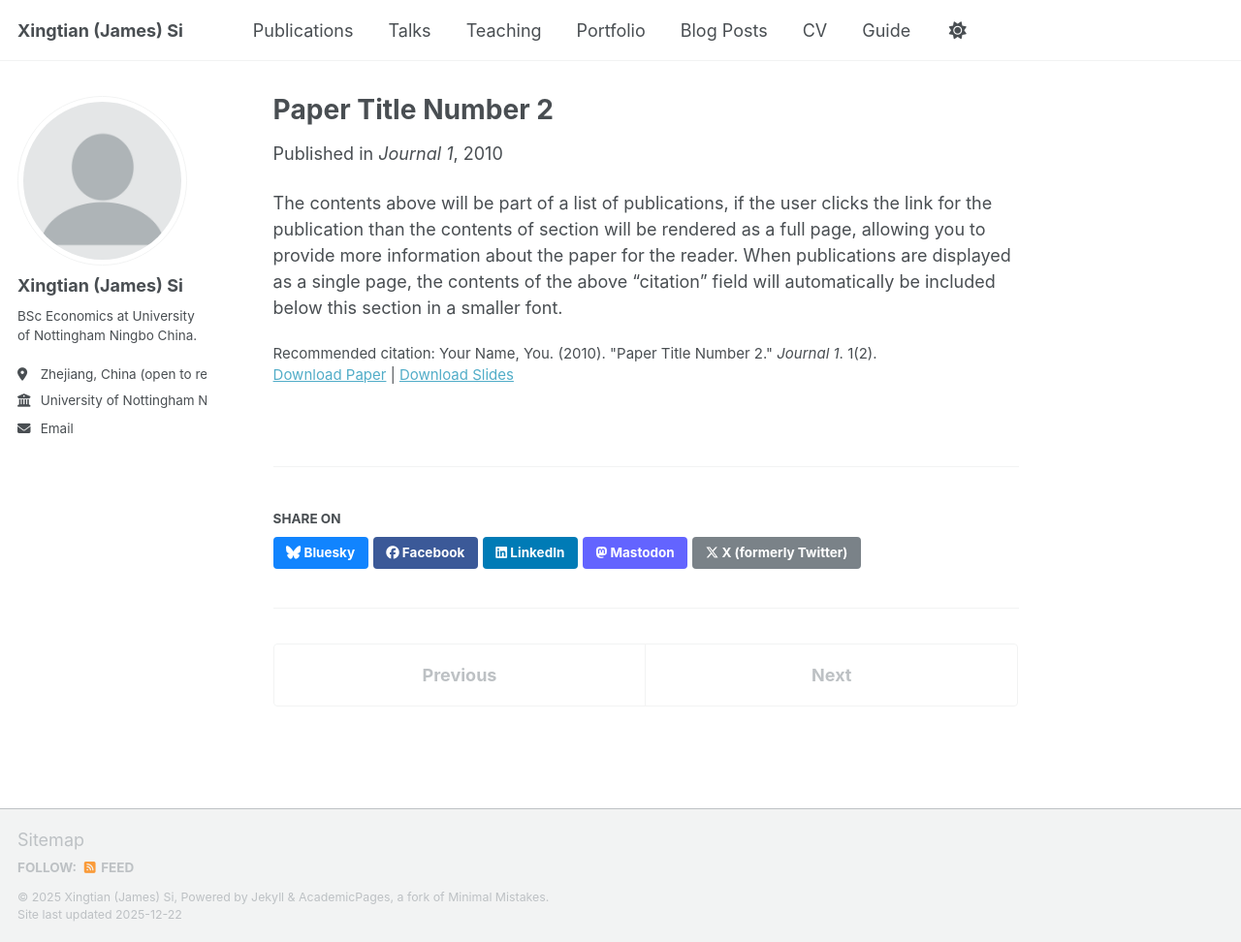
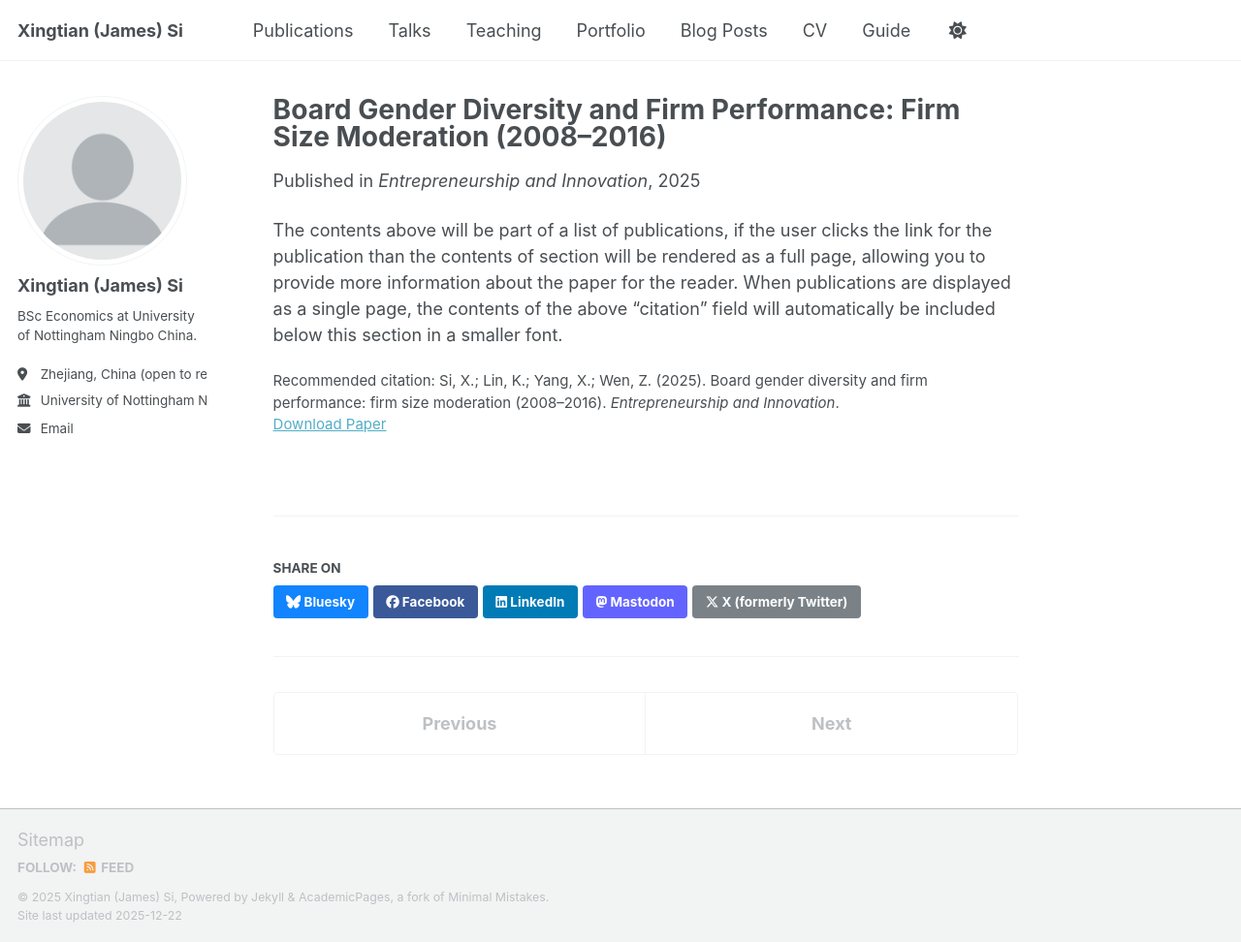
Before and after one commit to sixingtian/sixingtian.github.io, a Jekyll site: the page built from _publications/2010-10-01-paper-title-number-2.md, in a window 1280 px wide and 972 px high. Shown: the whole window at 97% size. Built offline with Jekyll 4.4.1, drawn with Linux system fonts in a browser that asks for light colours; a script bundle is joined from its source files by our own code; library files that are not in the unit come from our copies.

Commit message:
Update publication details for Paper Title Number 2

```diff
--- a/_publications/2010-10-01-paper-title-number-2.md
+++ b/_publications/2010-10-01-paper-title-number-2.md
@@ -1,14 +1,12 @@
 ---
-title: "Paper Title Number 2"
+title: "Board Gender Diversity and Firm Performance: Firm Size Moderation (2008–2016)"
 collection: publications
-category: manuscripts
-permalink: /publication/2010-10-01-paper-title-number-2
-excerpt: 'This paper is about the number 2. The number 3 is left for future work.'
-date: 2010-10-01
-venue: 'Journal 1'
-slidesurl: 'https://academicpages.github.io/files/slides2.pdf'
-paperurl: 'https://academicpages.github.io/files/paper2.pdf'
-citation: 'Your Name, You. (2010). &quot;Paper Title Number 2.&quot; <i>Journal 1</i>. 1(2).'
+permalink: /publication/2025-entrepreneurship-innovation-board-gender
+excerpt: "Panel regression evidence on board gender diversity and firm performance with firm-size moderation."
+date: 2025-09-04
+venue: "Entrepreneurship and Innovation"
+paperurl: ""   # 有文章页/working paper PDF 就填
+citation: "Si, X.; Lin, K.; Yang, X.; Wen, Z. (2025). Board gender diversity and firm performance: firm size moderation (2008–2016). <i>Entrepreneurship and Innovation</i>."
 ---
 
 The contents above will be part of a list of publications, if the user clicks the link for the publication than the contents of section will be rendered as a full page, allowing you to provide more information about the paper for the reader. When publications are displayed as a single page, the contents of the above "citation" field will automatically be included below this section in a smaller font.
```
